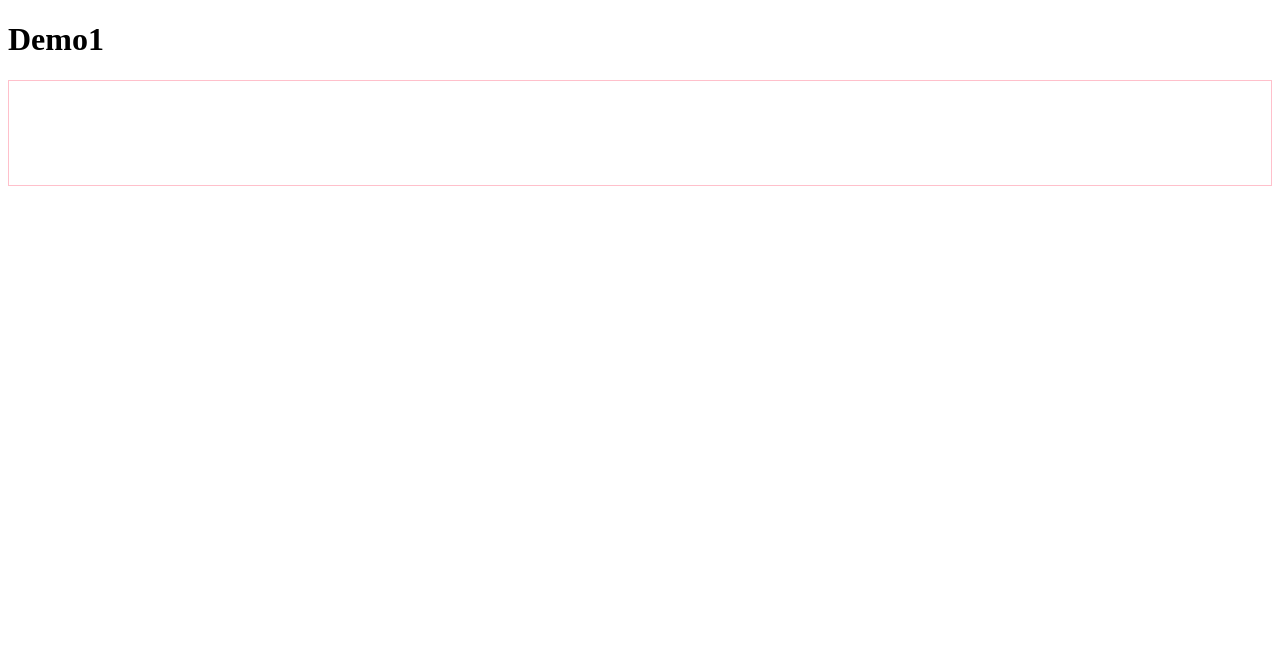
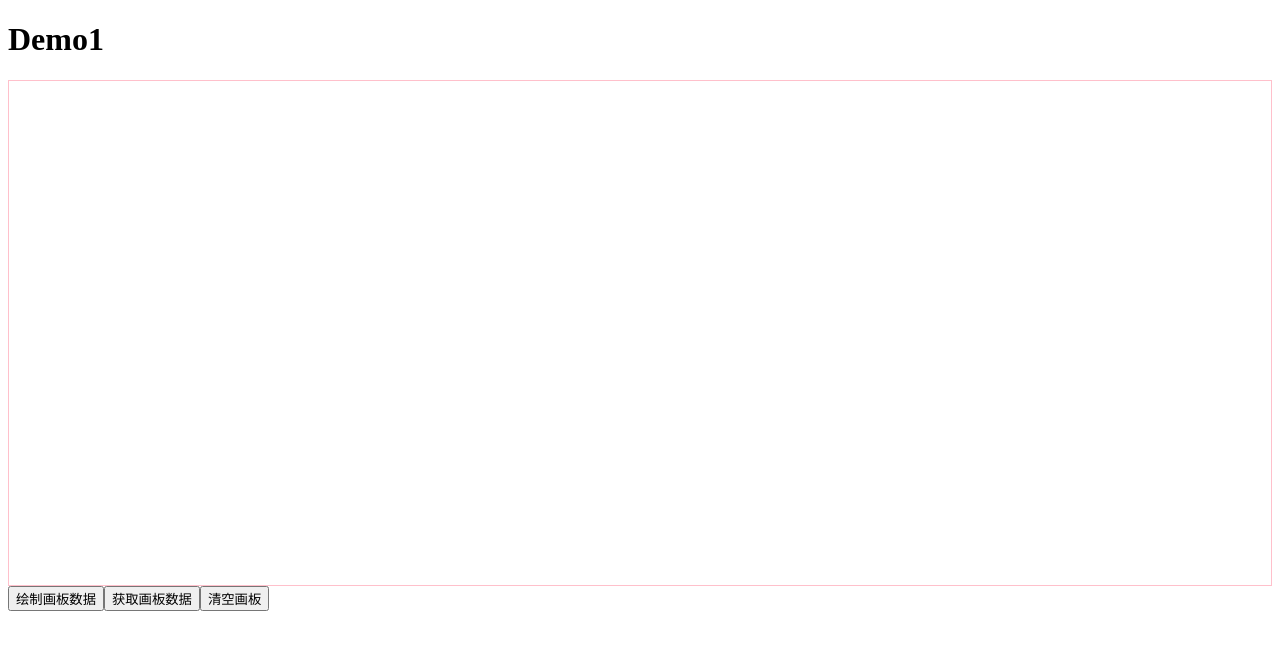
Before and after one commit to qqq-sxy/demos, a React (Vite) app in the folder reactTs/: page /#/demos in a window 1280 px wide. Shown: the top 650 px of the page. Built offline with nearby package versions, Linux system fonts and the light colour scheme.

Commit message:
✨ feat: 应用的demo完成

```diff
--- a/reactTs/src/page/demos/handSIgn/index.tsx
+++ b/reactTs/src/page/demos/handSIgn/index.tsx
@@ -1,8 +1,30 @@
 /** 手写签名组件 */
-import { useEffect } from 'react';
+import { useEffect, useRef, useState } from 'react';
 import Sketchpad from './sketchpad';
 
 const HandSIgn = () => {
+
+  const sketchpadRef = useRef<any>(null);
+
+  const [data, setData] = useState<string>("");
+
+    /** 拿数据绘制画板数据 */
+    const drawSignaturePadData = () => {
+      sketchpadRef?.current?.clear(); // 绘制数据前先清空画板
+      sketchpadRef?.current?.fromDataURL(data);
+    }
+
+    /** 获取当前画板数据并更新 */
+    const getSignaturePadData =  () => {
+      const data = sketchpadRef?.current?.toDataURL();
+      setData(data);
+      console.log("🚀 ~ getSignaturePadData ~ data:", data)
+    }
+
+    // 清空逻辑
+    const handleClear = () => {
+      sketchpadRef?.current?.clear();
+    }
 
   // 初始化
   useEffect(() => {
@@ -11,7 +33,10 @@ const HandSIgn = () => {
 
   return (
     <div>
-      <Sketchpad/>
+      <Sketchpad ref={sketchpadRef} width={500} height={500}/>
+      <button onClick={drawSignaturePadData}>绘制画板数据</button>
+      <button onClick={getSignaturePadData}>获取画板数据</button>
+      <button onClick={handleClear}>清空画板</button>
     </div>
   );
 };
```
